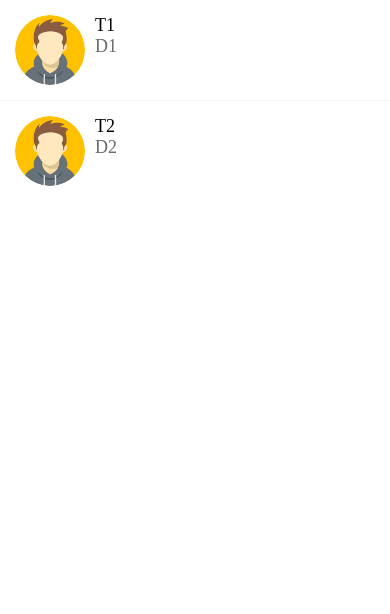
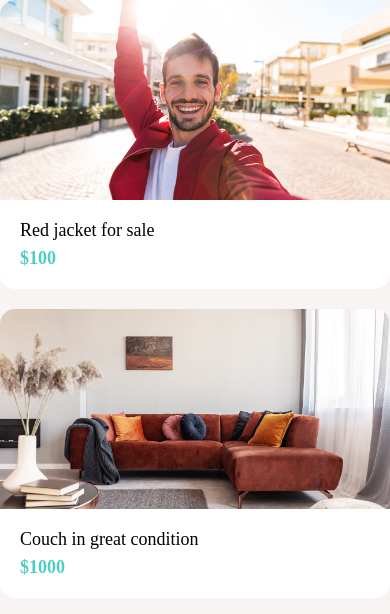
Before and after one commit to Aandi1989/RNDoneWithIt, a React Native app: screen / in a window 390 px wide. Shown: the top 614 px of the page. Built offline with nearby package versions, Linux system fonts and the light colour scheme.

Commit message:
Deleting Items, Pull to Refresh, AccountScreen, ListingsScreen, Icon Component

```diff
--- a/App.js
+++ b/App.js
@@ -16,11 +16,16 @@ import AppButton from "./app/components/AppButton";
 import Card from "./app/components/Card";
 import ListingDetailsScreen from "./app/screens/ListingDetailsScreen";
 import MessagesScreen from "./app/screens/MessagesScreen";
+import Screen from "./app/components/Screen";
+import Icon from "./app/components/Icon";
+import ListItem from "./app/components/ListItem";
+import AccountScreen from "./app/screens/AccountScreen";
+import ListingsScreen from "./app/screens/ListingsScreen";
 
 export default function App() {
   return (
     <GestureHandlerRootView style={{ flex: 1 }}>
-      <MessagesScreen />
+     <ListingsScreen />
     </GestureHandlerRootView>
   );
 }
--- /dev/null
+++ b/app/components/Icon.js
@@ -0,0 +1,25 @@
+import React from 'react';
+import { View } from 'react-native';
+import { MaterialCommunityIcons } from '@expo/vector-icons';
+
+function Icon({
+    name,
+    size = 40,
+    backgroundColor = "#000",
+    iconColor = "#fff"
+}) {
+    return (
+       <View style={{
+        width: size,
+        height: size,
+        borderRadius: size / 2,
+        backgroundColor,
+        justifyContent: 'center',
+        alignItems: 'center',
+       }}>
+        <MaterialCommunityIcons name={name} color={iconColor} size={size * 0.5}/>
+       </View>
+    );
+}
+
+export default Icon;
--- a/app/components/ListItem.js
+++ b/app/components/ListItem.js
@@ -11,15 +11,16 @@ import Swipeable from "react-native-gesture-handler/Swipeable";
 import AppText from "./AppText";
 import colors from "../config/colors";
 
-function ListItem({ title, subTitle, image, onPress, renderRightActions }) {
+function ListItem({ title, subTitle, image, IconComponent, onPress, renderRightActions }) {
   return (
     <Swipeable renderRightActions={renderRightActions}>
       <TouchableHighlight underlayColor={colors.light} onPress={onPress}>
         <View style={styles.container}>
-          <Image style={styles.image} source={image} />
-          <View>
+          {IconComponent}
+          {image && <Image style={styles.image} source={image} />}
+          <View style={styles.detailsContainer}>
             <AppText style={styles.title}>{title}</AppText>
-            <AppText style={styles.subTitle}>{subTitle}</AppText>
+            {subTitle && <AppText style={styles.subTitle}>{subTitle}</AppText>}
           </View>
         </View>
       </TouchableHighlight>
@@ -31,18 +32,22 @@ const styles = StyleSheet.create({
   container: {
     flexDirection: "row",
     padding: 15,
+    backgroundColor: colors.white,
+  },
+  detailsContainer: {
+    marginLeft: 10,
+    justifyContent: "center",
   },
   image: {
     width: 70,
     height: 70,
     borderRadius: 35,
-    marginRight: 10,
   },
   subTitle: {
     color: colors.medium,
   },
   title: {
-    fontWeight: "500",
+    fontWeight: "700",
   },
 });
 
--- a/app/components/ListItemdeleteAction.js
+++ b/app/components/ListItemdeleteAction.js
@@ -1,11 +1,12 @@
-import React from 'react';
-import { View, StyleSheet } from 'react-native';
-import { MaterialCommunityIcons } from '@expo/vector-icons';
+import React from "react";
+import { View, StyleSheet, TouchableWithoutFeedback } from "react-native";
+import { MaterialCommunityIcons } from "@expo/vector-icons";
 
-import colors from '../config/colors';
+import colors from "../config/colors";
 
-function ListItemDeleteAction(props) {
+function ListItemDeleteAction({ onPress }) {
   return (
+    <TouchableWithoutFeedback onPress={onPress}>
       <View style={styles.container}>
         <MaterialCommunityIcons
           name="trash-can"
@@ -13,16 +14,17 @@ function ListItemDeleteAction(props) {
           color={colors.white}
         />
       </View>
+    </TouchableWithoutFeedback>
   );
 }
 
 const styles = StyleSheet.create({
   container: {
-        backgroundColor:colors.danger,
+    backgroundColor: colors.danger,
     width: 70,
     justifyContent: "center",
-        alignItems: 'center',
-    }
-})
+    alignItems: "center",
+  },
+});
 
 export default ListItemDeleteAction;
--- a/app/components/Screen.js
+++ b/app/components/Screen.js
@@ -2,9 +2,9 @@ import React from 'react';
 import Constants from 'expo-constants';
 import { StyleSheet, Platform, SafeAreaView } from 'react-native';
 
-function Screen({ children }) {
+function Screen({ children, style }) {
     return (
-       <SafeAreaView style={styles.screen}>
+       <SafeAreaView style={[styles.screen, style]}>
         {children}
        </SafeAreaView>
     );
@@ -12,6 +12,7 @@ function Screen({ children }) {
 
 const styles = StyleSheet.create({
     screen: {
+        flex:1,
         paddingTop: Constants.statusBarHeight,
         // paddingTop: Platform.OS === 'android' ? StatusBar.currentHeight : 0, /*alternative method*/
     }
--- /dev/null
+++ b/app/screens/AccountScreen.js
@@ -0,0 +1,74 @@
+import React from "react";
+import { FlatList, StyleSheet, View } from "react-native";
+
+import Screen from "../components/Screen";
+import ListItem from "../components/ListItem";
+import colors from "../config/colors";
+import Icon from "../components/Icon";
+import ListItemSeparator from "../components/ListItemSeparator";
+
+const MenuItems = [
+  {
+    title: "My Listings",
+    icon: {
+      name: "format-list-bulleted",
+      backgroundColor: colors.primary,
+    },
+  },
+  {
+    title: "My Messages",
+    icon: {
+      name: "email",
+      backgroundColor: colors.secondary,
+    },
+  },
+];
+
+function AccountScreen(props) {
+  return (
+    <Screen style={styles.screen}>
+      <View style={styles.container}>
+        <ListItem
+          title="John Conor"
+          subTitle="saveworldwithjohn@gmail.com"
+          image={require("../assets/avatar.webp")}
+        />
+      </View>
+      <View style={styles.container}>
+        <FlatList
+          data={MenuItems}
+          keyExtractor={(menuItem) => menuItem.title}
+          ItemSeparatorComponent={ListItemSeparator}
+          renderItem={({ item }) => (
+            <ListItem
+              title={item.title}
+              IconComponent={
+                <Icon
+                  name={item.icon.name}
+                  backgroundColor={item.icon.backgroundColor}
+                />
+              }
+            />
+          )}
+        />
+      </View>
+      <ListItem
+        title="Log Out"
+        IconComponent={
+            <Icon name="logout" backgroundColor="#ffe66d"/>
+        }
+      />
+    </Screen>
+  );
+}
+
+const styles = StyleSheet.create({
+  screen: {
+    backgroundColor: colors.light,
+  },
+  container: {
+    marginVertical: 20,
+  },
+});
+
+export default AccountScreen;
--- /dev/null
+++ b/app/screens/ListingsScreen.js
@@ -0,0 +1,48 @@
+import React from 'react';
+import { FlatList, StyleSheet } from 'react-native';
+
+import Screen from '../components/Screen';
+import Card from '../components/Card';
+import colors from '../config/colors';
+
+const listings = [
+    {
+        id: 1,
+        title: 'Red jacket for sale',
+        price: 100,
+        image: require('../assets/jacket.jpg')
+    },
+    {
+        id: 2,
+        title: 'Couch in great condition',
+        price: 1000,
+        image: require('../assets/couch.jpg')
+    },
+];
+
+function ListingsScreen(props) {
+    return (
+        <Screen style={styles.screen}>
+            <FlatList
+                data={listings}
+                keyExtractor={listing => listing.id.toString()}
+                renderItem={({ item }) =>
+                <Card
+                    title={item.title}
+                    subTitle={"$" + item.price}
+                    image={item.image}
+                />
+            }
+            />
+        </Screen>
+    );
+}
+
+const styles = StyleSheet.create({
+    screen: {
+        padding: 20,
+        backgroundColor: colors.light,
+    }
+})
+
+export default ListingsScreen;
--- a/app/screens/MessagesScreen.js
+++ b/app/screens/MessagesScreen.js
@@ -1,4 +1,4 @@
-import React from "react";
+import React, { useState } from "react";
 import { FlatList, StyleSheet, View } from "react-native";
 
 import ListItem from "../components/ListItem";
@@ -7,10 +7,7 @@ import ListItemSeparator from "../components/ListItemSeparator";
 import ListItemDeleteAction from "../components/ListItemdeleteAction";
 
 
-
-
-
-const messages = [
+const initialMessages = [
   {
     id: 1,
     title: "T1",
@@ -26,6 +23,13 @@ const messages = [
 ];
 
 function MessagesScreen(props) {
+  const [messages, setMessages] = useState(initialMessages);
+  const [refreshing, setRefreshing] = useState(false);
+
+  const handleDelete = message => {
+   setMessages(messages.filter((m) => m.id != message.id))
+  }
+
   return (
     <Screen>
       <FlatList
@@ -37,10 +41,22 @@ function MessagesScreen(props) {
             subTitle={item.description}
             image={item.image}
             onPress={() => console.log("Message selected", item)}
-            renderRightActions={ListItemDeleteAction}
+            renderRightActions={() =>
+              <ListItemDeleteAction onPress={()=>handleDelete(item)}/>}
           />
         )}
         ItemSeparatorComponent={ListItemSeparator}
+        refreshing={refreshing}
+        onRefresh={() => {
+          setMessages([
+            {
+              id: 2,
+              title: "T2",
+              description: "D2",
+              image: require("../assets/avatar.webp"),
+            }
+          ])
+        }}
         />
     </Screen>
   );
```
Lines whose indentation alone changed are shown as unchanged.
